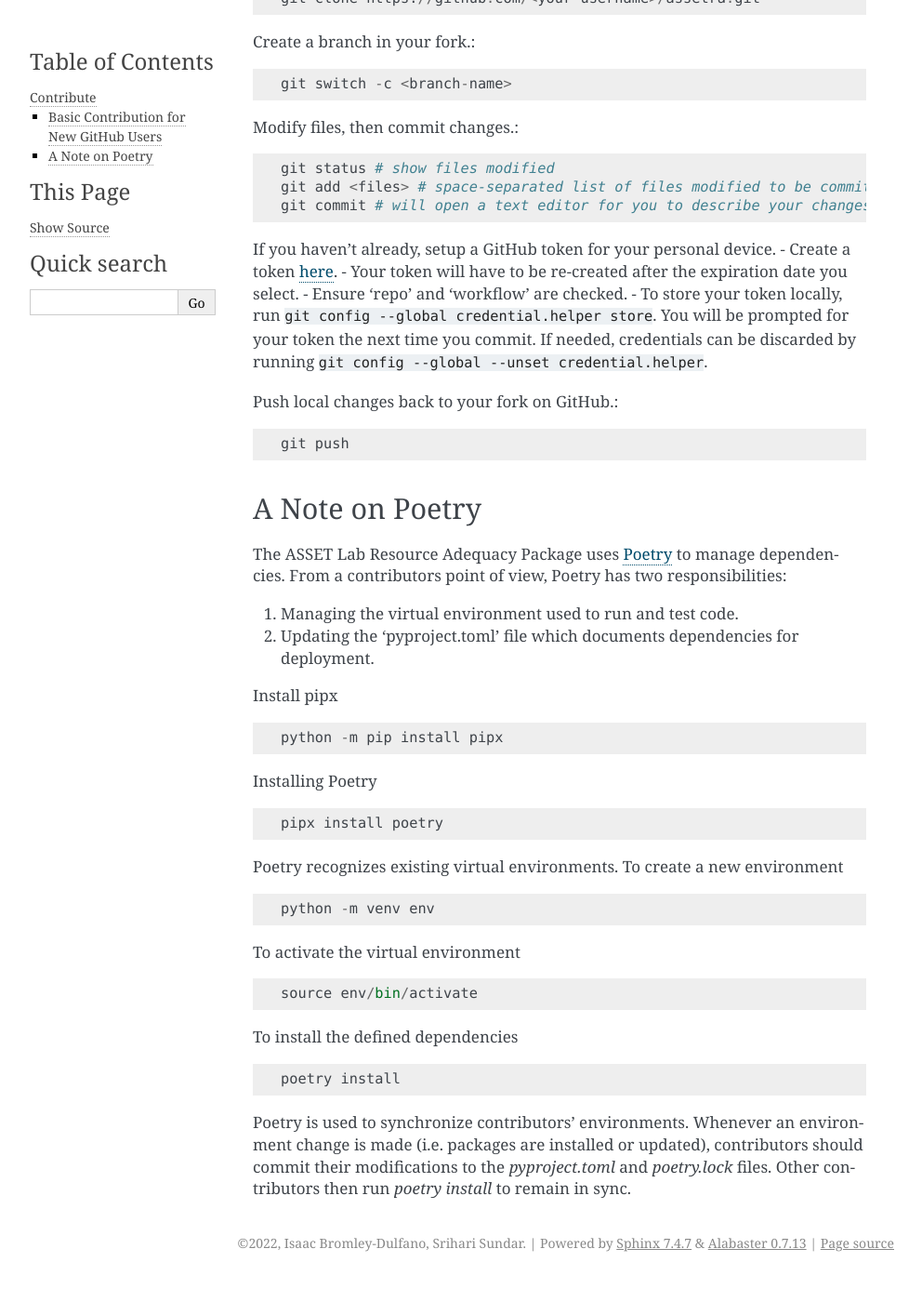
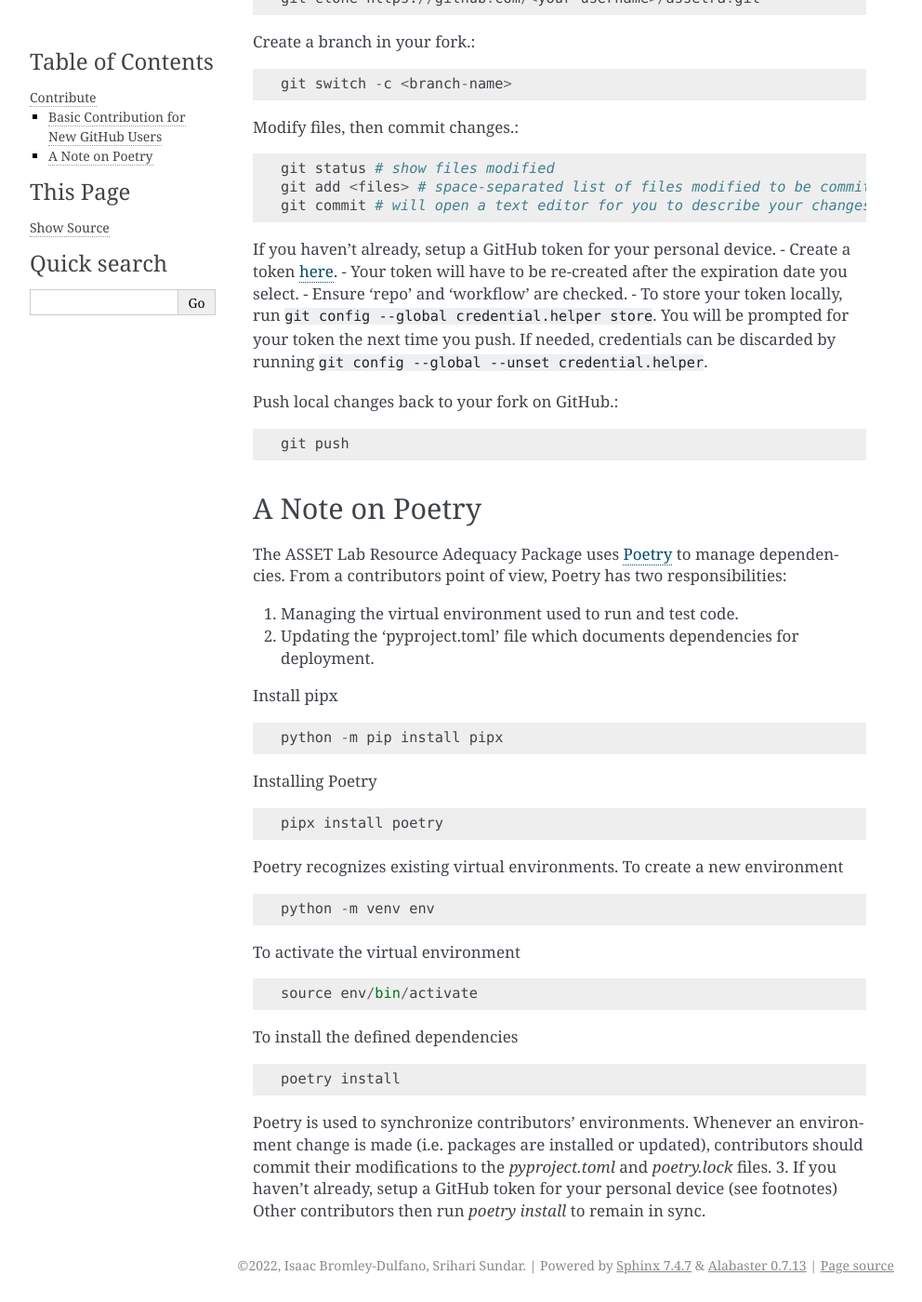
Before and after one commit to ijbd/assetra, a Sphinx documentation site: the page built from docs/contributing.rst, in a window 1280 px wide and 1400 px high, scrolled down 380 px. Shown: the whole window at 93% size, without its empty margins (148-1140 px from the left). Built offline with Sphinx 7.4.7, drawn with Linux system fonts in a browser that asks for light colours; before the commit the page ends 1756 px from its top, so only the background shows below that.

Commit message:
Draft documentation for contributing (incomplete).

```diff
--- a/docs/contributing.rst
+++ b/docs/contributing.rst
@@ -29,7 +29,7 @@ If you haven't already, setup a GitHub token for your personal device.
 - Create a token `here <https://github.com/settings/tokens>`_.
 - Your token will have to be re-created after the expiration date you select.
 - Ensure 'repo' and 'workflow' are checked.
-- To store your token locally, run :code:`git config --global credential.helper store`. You will be prompted for your token the next time you commit. If needed, credentials can be discarded by running :code:`git config --global --unset credential.helper`.
+- To store your token locally, run :code:`git config --global credential.helper store`. You will be prompted for your token the next time you push. If needed, credentials can be discarded by running :code:`git config --global --unset credential.helper`.
 
 Push local changes back to your fork on GitHub.::
 
@@ -67,4 +67,5 @@ To install the defined dependencies ::
 Poetry is used to synchronize contributors' environments.
 Whenever an environment change is made (i.e. packages are installed or updated),
 contributors should commit their modifications to the `pyproject.toml` and `poetry.lock` files.
+3. If you haven't already, setup a GitHub token for your personal device (see footnotes)
 Other contributors then run `poetry install` to remain in sync.
```
